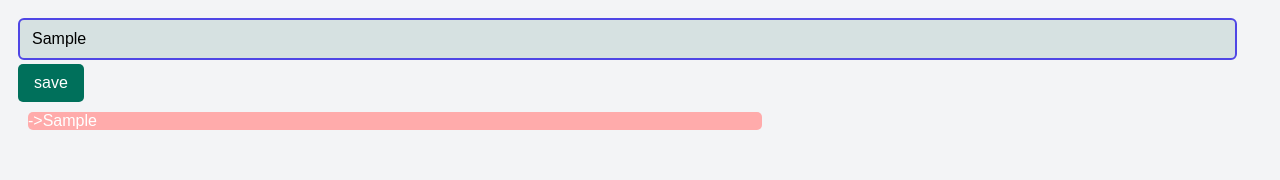
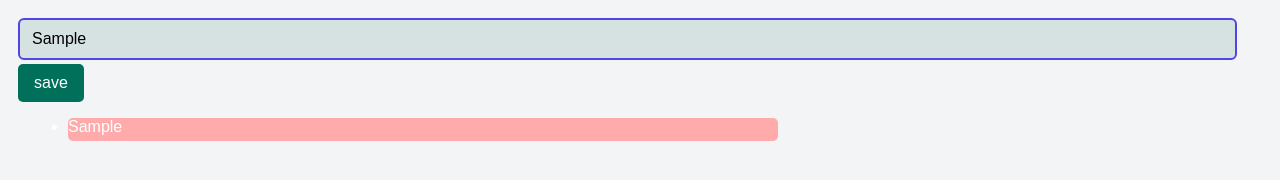
Before and after one commit to dikeshsapkota/chrome-extension, a plain HTML site: page index.html in a window 1280 px wide. Both pictures are taken after typing "Sample" into the empty fields and a click on the button "save". Drawn offline with Linux system fonts and the light colour scheme.

Commit message:
using innerHTML to operate html from js

```diff
--- a/index.html
+++ b/index.html
@@ -7,9 +7,10 @@
     <link rel="stylesheet" href="style.css">
 </head>
 <body>
+    <div class="container" id="div-el"></div>
     <input type="text" id="input-el" placeholder="enter your desired lead"></input>
     <button id="input-btn" >save</button>
-    <pre id="leads"></pre>
+    <ul id="leads"></ul>
     <script src="script.js"></script>
 </body>
 </html>
--- a/script.js
+++ b/script.js
@@ -9,14 +9,14 @@ inputBtn.addEventListener("click",function(){
     console.log("saved")
     myLeads.push(inputEl.value)
     console.log(myLeads)
-   rendering();
+renderLeads()
+})
 
-})
-function rendering(){
-    let listItems=""
- for(let i=0;i<myLeads.length;i++){
-
-listItems+="->"+myLeads[i]+ "\n"
+   function renderLeads(){
+    let leadlist=""
+    for(let i=0;i<myLeads.length;i++){
+        //using template string or html in js
+        leadlist+="<li>"+myLeads[i]+"</li>"
+    }
+    leadsEl.innerHTML=leadlist
 }
-leadsEl.textContent=listItems
-}
--- a/style.css
+++ b/style.css
@@ -10,12 +10,13 @@ body {
   padding:10px;
   background-color: #f3f4f6;
 }
-pre{
+li{
     color: rgb(255, 255, 255);
     background: #ffabab;
     border-radius: 5px;
     margin: 10px 10px;
     width: 59%;
+    padding-bottom: 5px;
 }
 
 /* Input field */
```
Also changed, not shown: 1 other file.
